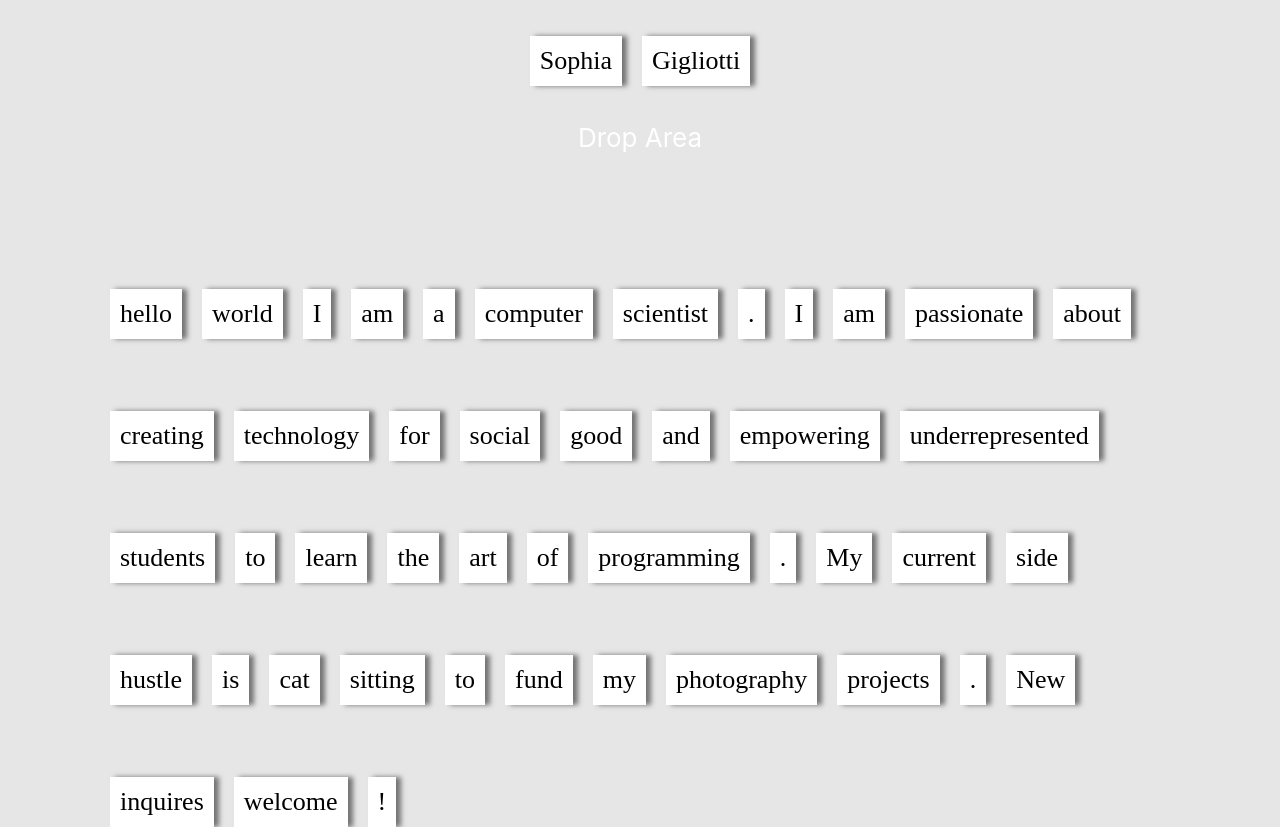
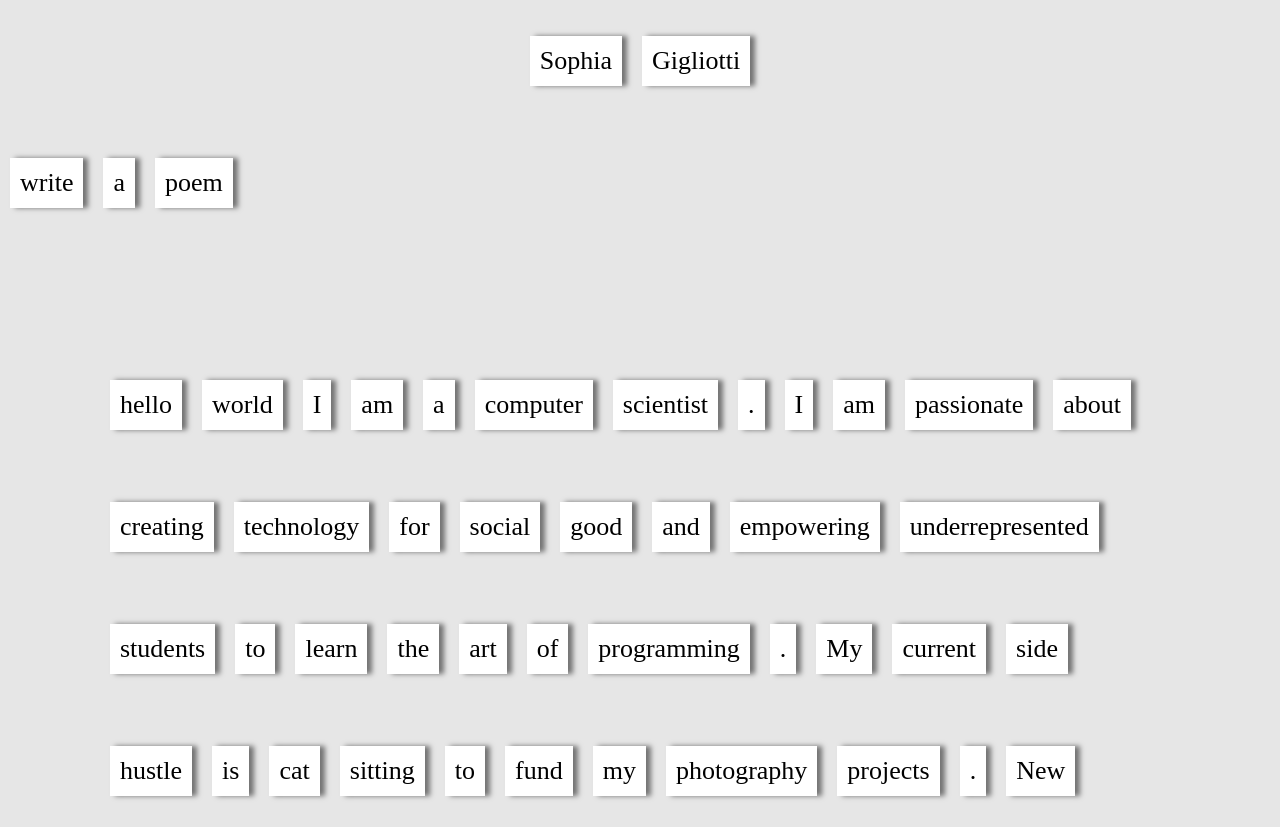
Before and after one commit to skgigliotti/fridge-poetry, a React (Create React App) app: page / in a window 1280 px wide. Shown: the top 827 px of the page. Built offline with nearby package versions, Linux system fonts and the light colour scheme.

Commit message:
Fix dragging

```diff
--- a/src/fridge/DropZone.css
+++ b/src/fridge/DropZone.css
@@ -2,3 +2,8 @@
     font-weight: 'bold';
     background: rgba(0, 0, 0, 0.5);
 }
+
+.drop-zone {
+    display: flex;
+    flex-direction: row;
+}
--- a/src/fridge/DropZone.tsx
+++ b/src/fridge/DropZone.tsx
@@ -1,18 +1,29 @@
-import React from "react";
+import React, { useState } from "react";
 import './DropZone.css';
+import Word from "./Word";
 
+let words: Array<string> = ['write', 'a', 'poem']
 function DropZone() {
-    const [ dragOver, setDragOver ] = React.useState(false);
+    const [dragOver, setDragOver] = useState(false);
+    const [droppedWords, setWords] = useState(words || []);
     const handleDragOverStart = () => setDragOver(true);
     const handleDragOverEnd = () => setDragOver(false);
+    const handleDrop = (event: React.DragEvent<HTMLElement>) => {
+        const id = event.dataTransfer.getData('text');
+        setWords([...droppedWords, id]);
+    }
     return (
         <div
         onDragOver={enableDropping}
         onDrop={handleDrop}
         onDragEnter={handleDragOverStart}
         onDragLeave={handleDragOverEnd}
-        className={ dragOver ? 'hovering' : '' }>
-            Drop Area
+        className={ dragOver ? 'hovering drop-zone' : 'drop-zone' }>
+        {
+          droppedWords.map(function(word, i) {
+            return <Word word={word} key={i}/>;
+          })
+        }
         </div>
     );
 }
@@ -20,9 +31,5 @@ function DropZone() {
 const enableDropping = (event: React.DragEvent<HTMLElement>) => {
     event.preventDefault();
 }
-const handleDrop = (event: React.DragEvent<HTMLElement>) => {
-    const id = event.dataTransfer.getData('text');
-    console.log(`Somebody dropped an element with id: ${id}`);
-}
 
 export default DropZone;
```
Also changed, not shown: 1 other file (tests, documents, lock files or other folders).
